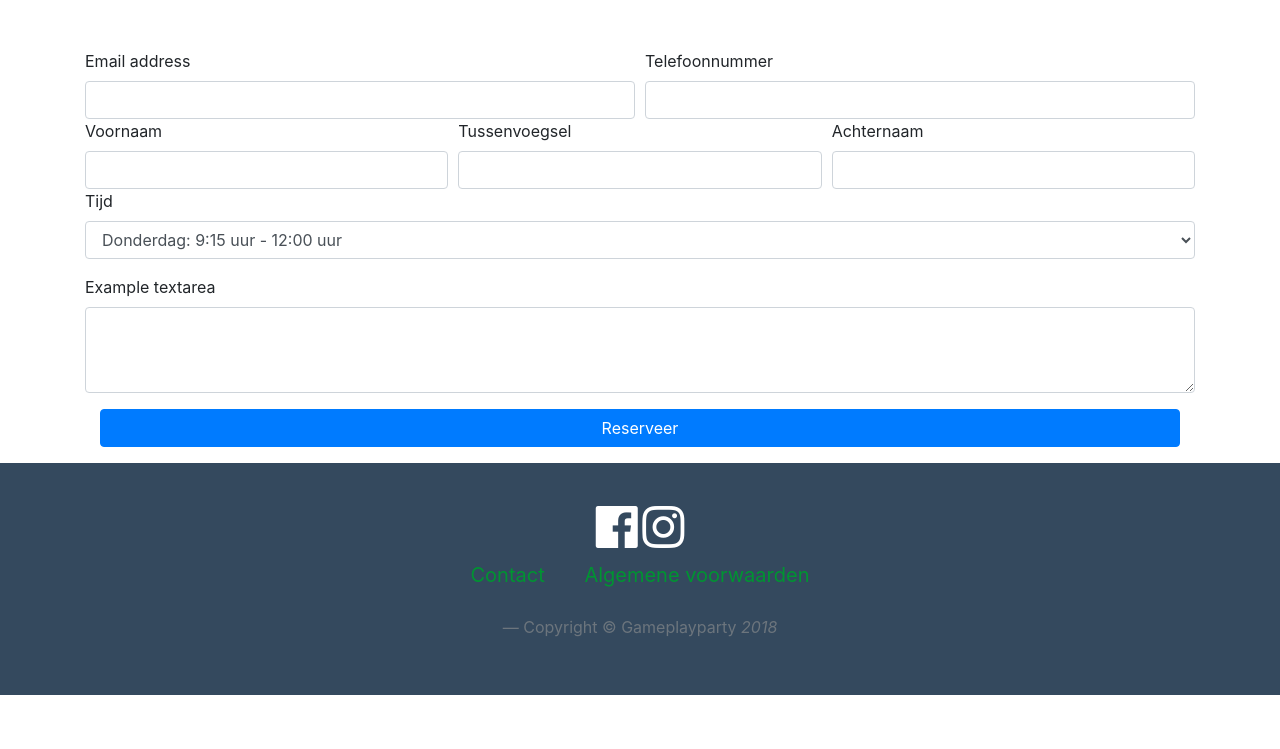
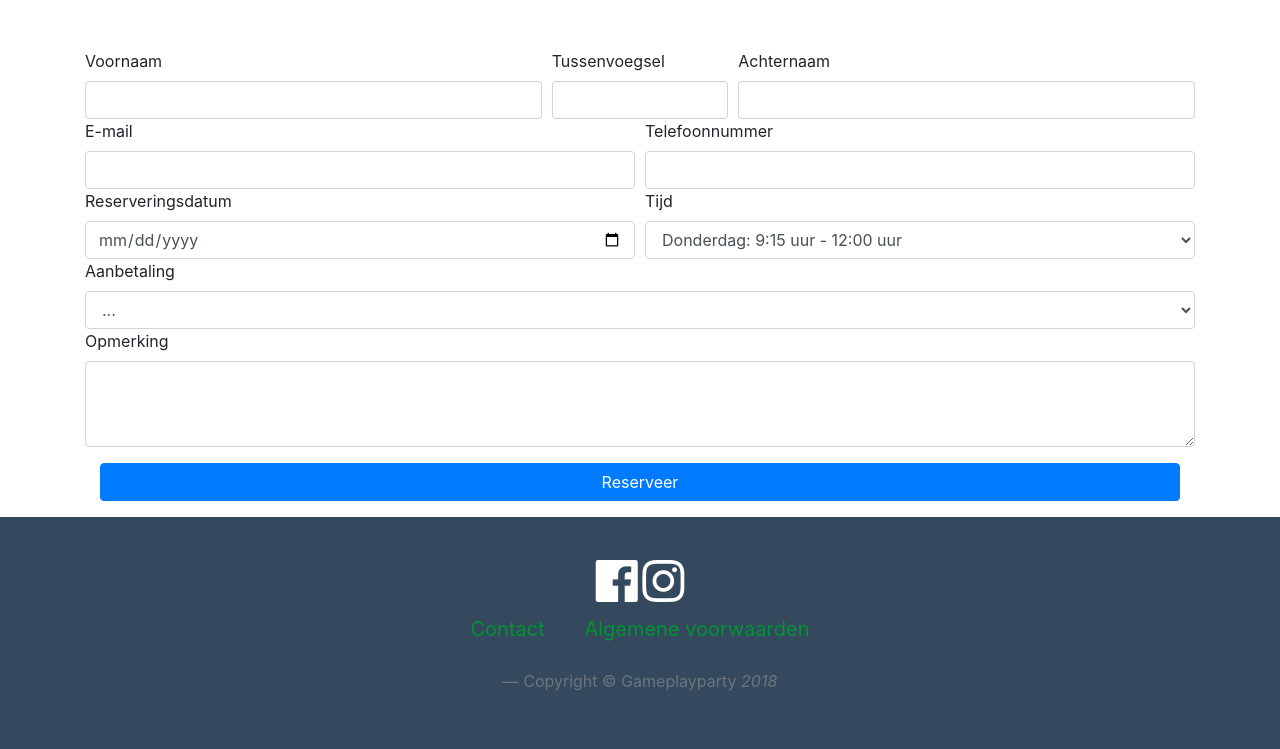
Before and after one commit to Faried-4A6A/gameplay-party, a PHP site: page /contactsController/view/reseveren.php in a window 1280 px wide. Shown: the part 247-996 px from the top of the page. Before the commit the page ends 942 px from the top, so only its background shows below. Run offline with PHP 8.4, Linux system fonts and the light colour scheme; some libraries are stand-ins or nearby versions.

Commit message:
reservering

```diff
--- a/view/reseveren.php
+++ b/view/reseveren.php
@@ -1,12 +1,26 @@
 <?php require_once "partials/header.php"; ?>
 <!-- Page Content -->
-<h1 class='text-center'>Reseveren</h1>
+<h1 class='text-center'>Reserveren</h1>
 
 <div class="container mt-5">
   <form action="" method='post'>
     <div class="form-row">
       <div class="col">
-    <label for="exampleFormControlInput1">Email address</label>
+        <label for="exampleFormControlInput1">Voornaam</label>
+        <input type="text" class="form-control" >
+      </div>
+      <div class="col-2">
+        <label for="exampleFormControlInput1">Tussenvoegsel</label>
+        <input type="text" class="form-control" >
+      </div>
+      <div class="col">
+        <label for="exampleFormControlInput1">Achternaam</label>
+        <input type="text" class="form-control">
+      </div>
+    </div>
+    <div class="form-row">
+      <div class="col">
+        <label for="exampleFormControlInput1">E-mail</label>
         <input type="email" class="form-control" >
       </div>
       <div class="col">
@@ -15,29 +29,30 @@
       </div>
     </div>
     <div class="form-row">
-    <div class="col">
-  <label for="exampleFormControlInput1">Voornaam</label>
-      <input type="text" class="form-control" >
+      <div class="col-6">
+        <label for="exampleFormControlInput1">Reserveringsdatum</label>
+        <input type="date" class="form-control" >
       </div>
       <div class="col">
-  <label for="exampleFormControlInput1">Tussenvoegsel</label>
-      <input type="text" class="form-control" >
-    </div>
-    <div class="col">
-  <label for="exampleFormControlInput1">Achternaam</label>
-      <input type="text" class="form-control">
-    </div>
-  </div>
-
-  <div class="form-group">
         <label for="exampleFormControlSelect1">Tijd</label>
         <select class="form-control" id="exampleFormControlSelect1">
           <option>Donderdag: 9:15 uur - 12:00 uur</option>
           <option>Vrijdag: 13:15 uur - 15:15 uur</option>
         </select>
       </div>
+    </div>
+    <div class="form-row">
+      <div class="col">
+        <label for="exampleFormControlSelect1">Aanbetaling</label>
+        <select class="form-control" id="exampleFormControlSelect1">
+          <option>...</option>
+          <option>Ja</option>
+          <option>Nee</option>
+        </select>
+      </div>
+    </div>
     <div class="form-group">
-    <label for="exampleFormControlTextarea1">Example textarea</label>
+      <label for="exampleFormControlTextarea1">Opmerking</label>
       <textarea class="form-control" id="exampleFormControlTextarea1" rows="3"></textarea>
     </div>
     <div class="col">
```
Also changed, not shown: model/userModel.php (line endings or trailing spaces). Lines whose indentation alone changed are shown as unchanged.
